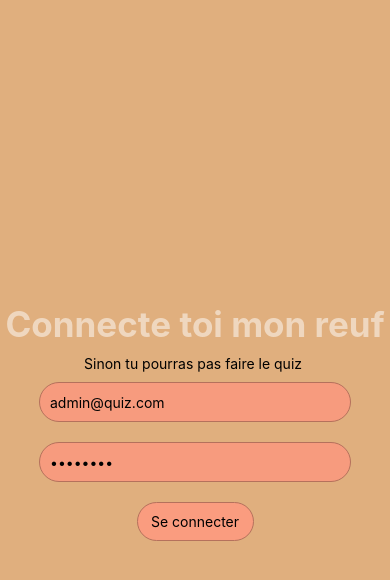
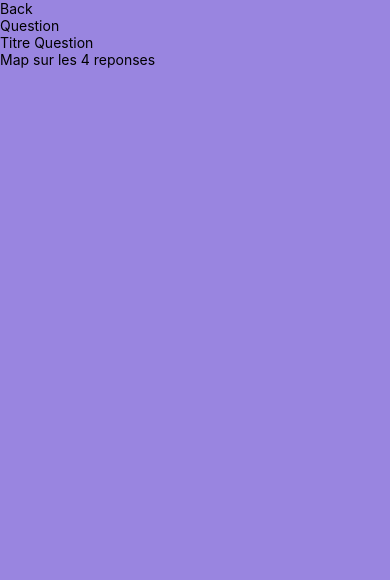
Before and after one commit to lucescomel/quiz-front, a React Native app: screen /Questions in a window 390 px wide. Shown: the top 580 px of the page. Built offline with nearby package versions, Linux system fonts and the light colour scheme.

Commit message:
update : Questions

```diff
--- a/App.js
+++ b/App.js
@@ -6,6 +6,7 @@ import { createNativeStackNavigator } from "@react-navigation/native-stack";
 import ConnexionScreen from "./src/screens/Connexion";
 import NewQuiz from './src/screens/NewQuiz';
 import AddQuestions from "./src/screens/AddQuestions";
+import QuestionScreen from "./src/screens/Questions";
 
 const Stack = createNativeStackNavigator();
 
@@ -33,6 +34,11 @@ export default function App() {
           component={AddQuestions}
           options={{ headerShown: false }}
         />
+        <Stack.Screen
+          name="Questions"
+          component={QuestionScreen}
+          options={{ headerShown: false }}
+        />
       </Stack.Navigator>
     </NavigationContainer>
   );
--- /dev/null
+++ b/src/components/CardCategorie.js
@@ -0,0 +1,25 @@
+import { Pressable, StyleSheet, Text, View } from "react-native";
+
+export function CardCategories({ name, createQuizClick }) {
+  return (
+    <View>
+      <Pressable style={styles.cards} onPress={createQuizClick}>
+        <View>
+          <Text>image here</Text>
+        </View>
+        <View>
+          <Text>{name}</Text>
+        </View>
+      </Pressable>
+    </View>
+  );
+}
+const styles = StyleSheet.create({
+  cards: {
+    padding: 20,
+    margin: 10,
+    borderColor: "red",
+    borderRadius: 10,
+    borderWidth: 2,
+  },
+});
--- a/src/screens/AddQuestions.js
+++ b/src/screens/AddQuestions.js
@@ -12,6 +12,12 @@ import {
 export default function AddQuestions({ navigation }) {
   const [questionName, setQuestionName] = useState("");
   const [questionDescription, setQuestionDescription] = useState("");
+
+
+  const handleCreateQuestion = () => {
+
+  };
+
 
   const handleHome = () => {
     navigation.navigate("Home");
--- a/src/screens/HomeScreen.js
+++ b/src/screens/HomeScreen.js
@@ -73,7 +73,8 @@ export default function HomeScreen({ navigation }) {
         {resultat &&
           resultat.map((item) => {
             return (
-              <View>
+              <View
+                key={item.historic.id}>
                 <Text>
                   Catégorie :{" "}
                   {Object.values(item.categories).length == 1
@@ -81,7 +82,7 @@ export default function HomeScreen({ navigation }) {
                     : "Générale"}
                 </Text>
                 <UserConnected
-                  key={Object.keys(item.categories)}
+
                   note={item.historic.note}
                   date={moment(item.historic.history_date).format(
                     "DD/MM/YY - HH:mm"
--- a/src/screens/NewQuiz.js
+++ b/src/screens/NewQuiz.js
@@ -1,81 +1,89 @@
-import React, { useState } from "react";
-import {
-  Text,
-  View,
-  StyleSheet,
-  SafeAreaView,
-  TextInput,
-  Button,
-} from "react-native";
+import { Text, View, Pressable, StyleSheet } from "react-native";
 import { NavigationContainer } from "@react-navigation/native";
+import { createNativeStackNavigator } from "@react-navigation/native-stack";
+import { SafeAreaView } from "react-native-safe-area-context";
+import { useEffect, useState } from "react";
+import { connectToken } from "../utils/connectToken";
+import { CardCategories } from "../components/CardCategorie";
 
-export default function NewQuiz({ navigation }) {
-  const [quizName, setQuizName] = useState("");
-  const [quizDescription, setQuizDescription] = useState("");
+export default function NewQuizzScreen({ navigation }) {
+  const [user, setUser] = useState("");
+  const [resultat, setResultat] = useState([]);
 
-  const handleHome = () => {
+  const handleGoBack = () => {
     navigation.navigate("Home");
   };
+  useEffect(() => {
+    (async () => {
+      const config = await connectToken();
+      const responseUser = fetch(
+        "https://quiz-luc.projets.lecoledunumerique.fr/apip/user_connect",
+        config
+      ).then(async function (responseUser) {
+        const userConnected = await responseUser.json();
+        setUser(userConnected);
+      });
+      const response = fetch(
+        "https://quiz-luc.projets.lecoledunumerique.fr/apip/categories",
+        config
+      )
+        .then(async function (response) {
+          const res = await response.json();
+          console.log("resultat Categories :", res["hydra:member"]);
+          setResultat(res["hydra:member"]);
+        })
+        .catch(function (error) {
+          console.log("mauvais", error);
+        });
+    })();
+  }, []);
+  // useState ICI object.hydra:member ==> object["hydra:member"].map((itm) => itm.idUser)
 
-  const handleCreateQuiz = () => {
-    // Code pour envoyer les données du formulaire vers l'API et créer le quiz
-    console.log(`Nom : ${quizName} / Description : ${quizDescription}`);
+  const handleCreateQuizClick = (idCat) => {
+    // affichage d'une nouvelle page avec les questions de la categorie choisit
+    console.log("ID Categorie", idCat);
+    navigation.navigate("Questions", { idCat });
   };
-
   return (
-    <SafeAreaView style={styles.view}>
-      <Button onPress={handleHome} title="Retour" />
+    <SafeAreaView style={styles.safeArea}>
       <View style={styles.container}>
-        <Text style={styles.title}>Créer un quiz</Text>
-        <View style={styles.form}>
-          <TextInput
-            style={styles.input}
-            placeholder="Nom du quiz"
-            onChangeText={setQuizName}
-            value={quizName}
-          />
-          <TextInput
-            style={styles.input}
-            placeholder="Description du quiz"
-            onChangeText={setQuizDescription}
-            value={quizDescription}
-          />
-          <Button
-            style={styles.button}
-            title="Créer"
-            onPress={handleCreateQuiz}
-          />
+        <Pressable onPress={handleGoBack}>
+          <Text>Back</Text>
+        </Pressable>
+        <Text style={styles.text}>Faites un nouveau Quiz</Text>
+        <Text>Choisissez une catÃ©gorie :</Text>
+        <View>
+          {resultat &&
+            resultat.map((item) => {
+              return (
+                <CardCategories
+                  key={item.id}
+                  name={item.name}
+                  createQuizClick={() => handleCreateQuizClick(item.id)}
+                />
+              );
+            })}
         </View>
       </View>
     </SafeAreaView>
   );
 }
-
 const styles = StyleSheet.create({
-  view: {
+  safeArea: {
     flex: 1,
-    backgroundColor: "#E0AF7E",
+    backgroundColor: "#9985E0",
   },
   container: {
-    flex: 1,
-    justifyContent: "center",
-    alignItems: "center",
-    backgroundColor: "#E0AF7E",
-    paddingHorizontal: 20,
+    paddingVertical: 30,
+    paddingHorizontal: 30,
   },
-  title: {
-    fontSize: 20,
-    fontWeight: "bold",
-    marginBottom: 20,
-  },
-  input: {
-    height: 40,
-    width: "100%",
-    borderColor: "gray",
+  button: {
+    borderRadius: 50,
+    borderColor: "#fff",
     borderWidth: 1,
-    borderRadius: 5,
-    backgroundColor:"#FFFFFF",
-    paddingHorizontal: 10,
-    marginBottom: 20,
+    paddingHorizontal: 24,
+    paddingVertical: 12,
+    backgroundColor: "#d380ed",
+    marginBottom: 50,
   },
 });
--- a/src/screens/Questions.js
+++ b/src/screens/Questions.js
@@ -0,0 +1,38 @@
+import { Pressable, StyleSheet, Text, View } from "react-native";
+import React from "react";
+import { SafeAreaView } from "react-native-safe-area-context";
+
+export default function QuestionScreen({ navigation, route }) {
+  const handleGoBack = () => {
+    navigation.navigate("Home");
+  };
+  const categoryId = route.params;
+  console.log("PaGE QUESTION CATEGORIE : ", categoryId);
+  return (
+    <SafeAreaView style={styles.safeArea}>
+      <Pressable onPress={handleGoBack}>
+        <Text>Back</Text>
+      </Pressable>
+      <View>
+        <Text>Question</Text>
+        <View>
+          <Text>Titre Question</Text>
+          <Pressable>
+            <Text>Map sur les 4 reponses</Text>
+          </Pressable>
+        </View>
+      </View>
+    </SafeAreaView>
+  );
+}
+
+const styles = StyleSheet.create({
+  safeArea: {
+    flex: 1,
+    backgroundColor: "#9985E0",
+  },
+  container: {
+    paddingVertical: 30,
+    paddingHorizontal: 30,
+  },
+});
```
